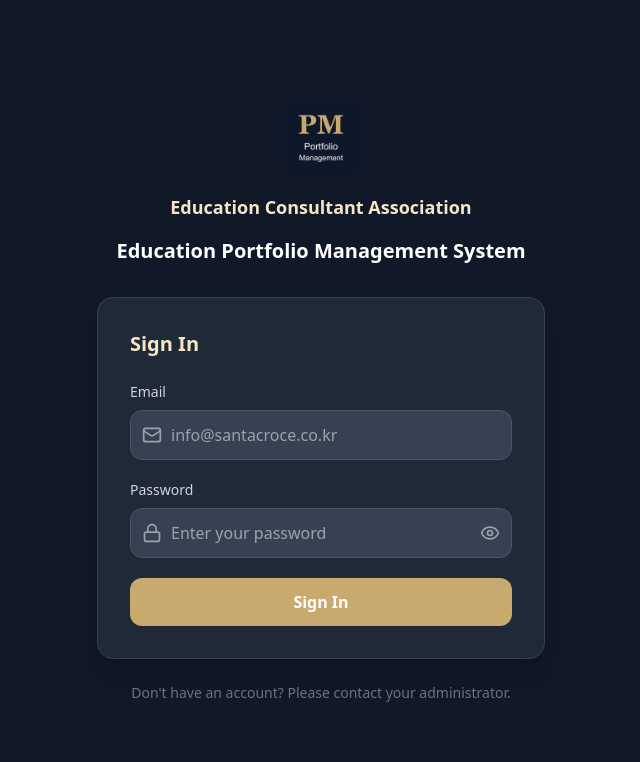
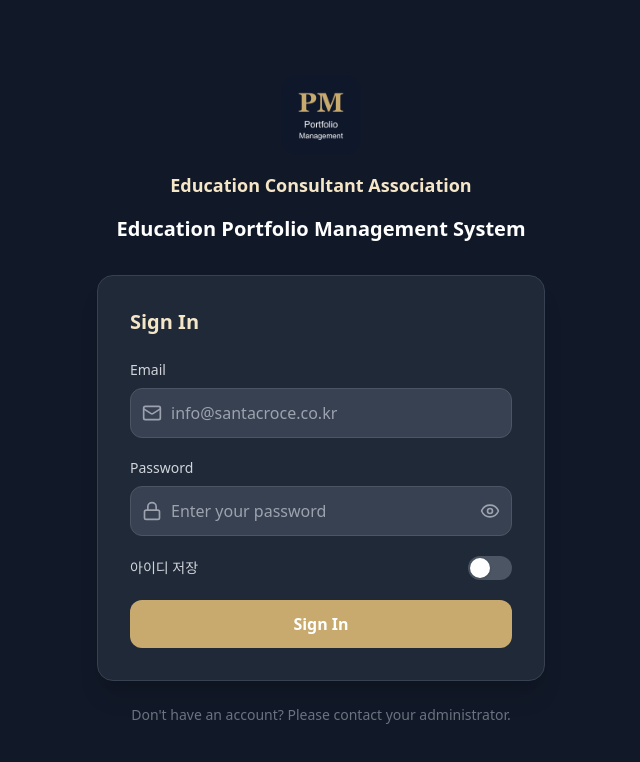
Before and after one commit to tpimorgan-wq/edu-portfolio, a Next.js app: page /login in a window 1280 px wide. Shown: the top 762 px of the page, without its empty margins (319-959 px from the left). Built offline with nearby package versions, Linux system fonts and the light colour scheme.

Commit message:
feat: 로그인 아이디 저장 토글 추가

```diff
--- /dev/null
+++ b/firestore.indexes.json
@@ -0,0 +1,4 @@
+{
+  "indexes": [],
+  "fieldOverrides": []
+}
--- a/src/app/login/page.tsx
+++ b/src/app/login/page.tsx
@@ -1,6 +1,6 @@
 'use client'
 
-import { useState } from 'react'
+import { useState, useEffect } from 'react'
 import { useRouter } from 'next/navigation'
 import { Mail, Lock, Eye, EyeOff } from 'lucide-react'
 import { signInWithPassword, setSessionCookies } from '@/lib/firebase/auth'
@@ -11,13 +11,28 @@ export default function LoginPage() {
   const [email, setEmail] = useState('')
   const [password, setPassword] = useState('')
   const [showPassword, setShowPassword] = useState(false)
+  const [rememberMe, setRememberMe] = useState(false)
   const [loading, setLoading] = useState(false)
   const [error, setError] = useState<string | null>(null)
+
+  useEffect(() => {
+    const saved = localStorage.getItem('saved_email')
+    if (saved) {
+      setEmail(saved)
+      setRememberMe(true)
+    }
+  }, [])
 
   const handleLogin = async (e: React.FormEvent) => {
     e.preventDefault()
     setLoading(true)
     setError(null)
+
+    if (rememberMe) {
+      localStorage.setItem('saved_email', email)
+    } else {
+      localStorage.removeItem('saved_email')
+    }
 
     const { userId, token, error: signInError } = await signInWithPassword(email, password)
 
@@ -118,6 +133,17 @@ export default function LoginPage() {
               </div>
             </div>
 
+            <div className="flex justify-between items-center">
+              <span className="text-sm text-gray-300">아이디 저장</span>
+              <button
+                type="button"
+                onClick={() => setRememberMe(!rememberMe)}
+                className={`relative w-11 h-6 rounded-full transition-colors duration-200 ${rememberMe ? 'bg-[#C8A96E]' : 'bg-gray-600'}`}
+              >
+                <span className={`absolute top-0.5 left-0.5 w-5 h-5 bg-white rounded-full shadow transition-transform duration-200 ${rememberMe ? 'translate-x-5' : 'translate-x-0'}`} />
+              </button>
+            </div>
+
             {error && (
               <div className="bg-red-900/30 border border-red-700 rounded-xl px-4 py-3 text-red-400 text-sm">
                 {error}
```
Also changed, not shown: firebase.json (added), 1 other file (tests, documents, lock files or other folders).
